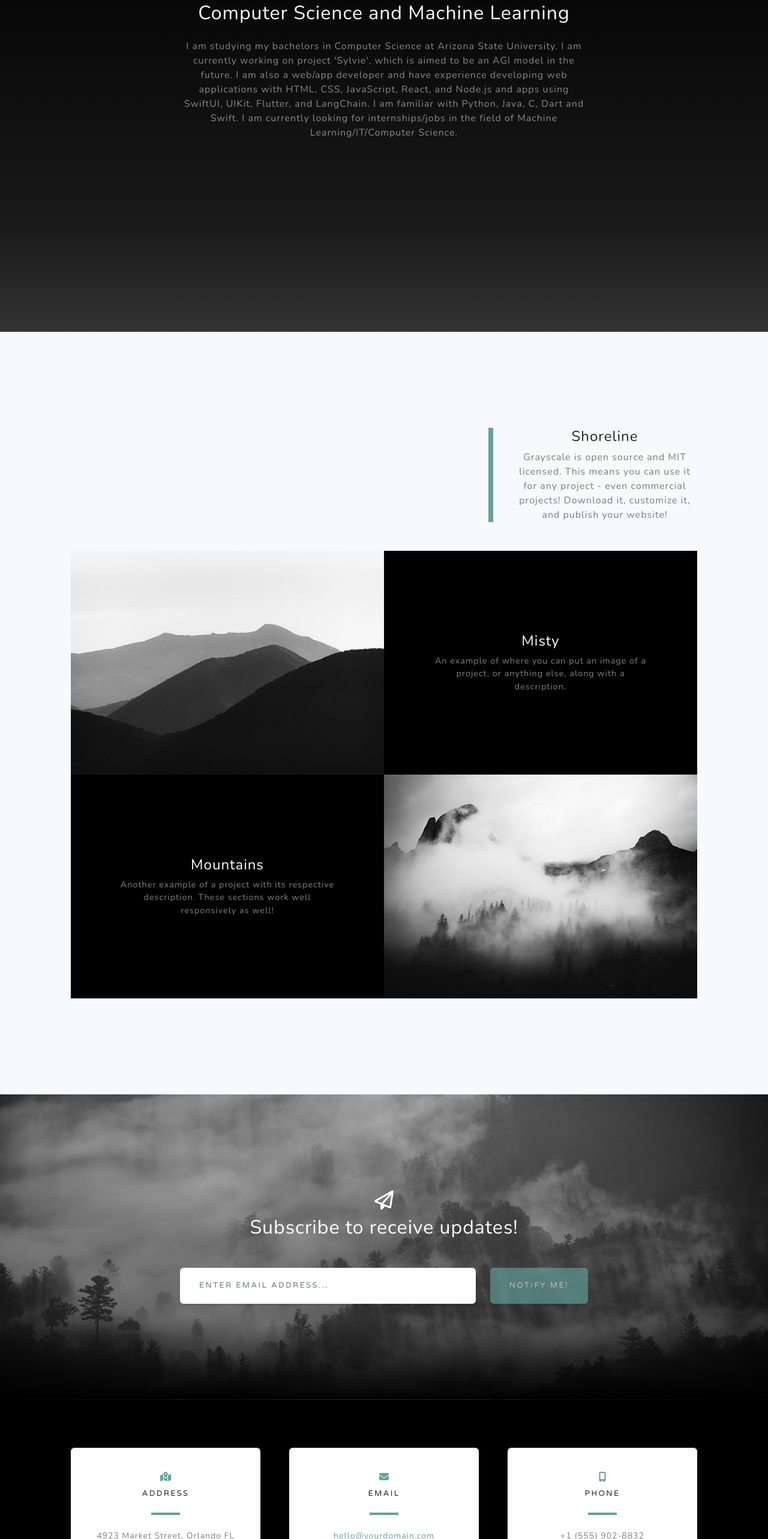
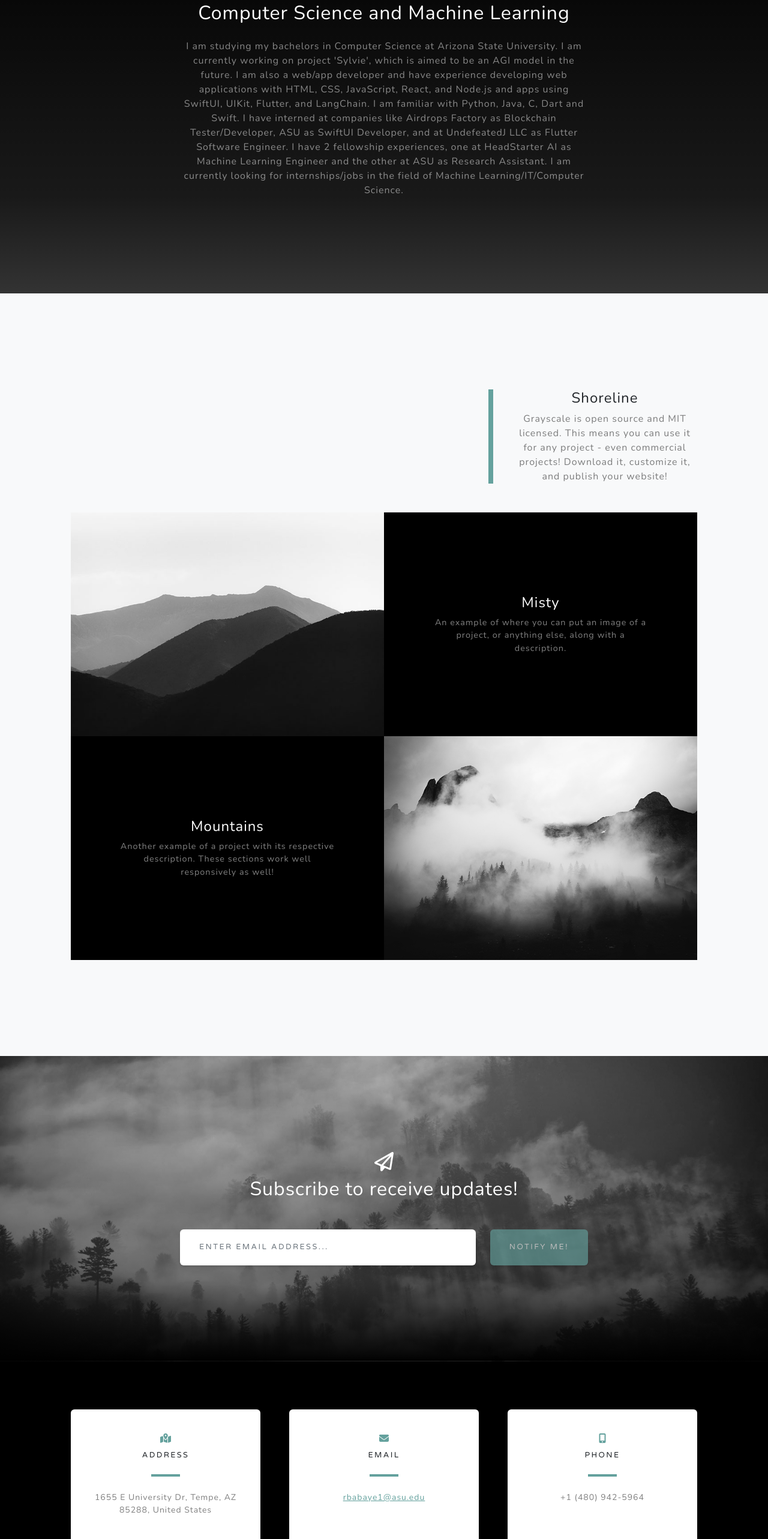
Before and after one commit to alexandsomeadventures/Merch_store, a plain HTML site: page index.html in a window 1280 px wide. Shown: the part 957-3522 px from the top of the page at 60% size. Drawn offline with nearby package versions, Linux system fonts and the light colour scheme; grey boxes are pictures that could not be loaded.

Commit message:
added some more content and date func

```diff
--- a/index.html
+++ b/index.html
@@ -61,6 +61,8 @@
                             I am currently working on project 'Sylvie', which is aimed to be an AGI model in the future.
                             I am also a web/app developer and have experience developing web applications with HTML, CSS, JavaScript, React, and Node.js and apps using SwiftUI, UIKit, Flutter, and LangChain.
                             I am familiar with Python, Java, C, Dart and Swift.
+                            I have interned at companies like Airdrops Factory as Blockchain Tester/Developer, ASU as SwiftUI Developer, and at UndefeatedJ LLC as Flutter Software Engineer.
+                            I have 2 fellowship experiences, one at HeadStarter AI as Machine Learning Engineer and the other at ASU as Research Assistant.
                             I am currently looking for internships/jobs in the field of Machine Learning/IT/Computer Science.
                         </p>
                     </div>
@@ -73,7 +75,7 @@
                 <!-- Featured Project Row-->
                 <div class="row gx-0 mb-4 mb-lg-5 align-items-center">
                     <div class="col-xl-8 col-lg-7">
-                        <video class="img-fluid mb-3 mb-lg-0" src="https://dl.dropboxusercontent.com/scl/fi/yaj28qacp9ce189q7fekc/background_video.mp4?rlkey=cpnwotlya7wdixsceca9w9orx&dl=1" autoplay>
+                        <video class="img-fluid mb-3 mb-lg-0" src="https://dl.dropboxusercontent.com/scl/fi/yaj28qacp9ce189q7fekc/background_video.mp4?rlkey=cpnwotlya7wdixsceca9w9orx&dl=1" autoplay >
 
                         </video>
                     </div>
@@ -168,7 +170,7 @@
                                 <i class="fas fa-map-marked-alt text-primary mb-2"></i>
                                 <h4 class="text-uppercase m-0">Address</h4>
                                 <hr class="my-4 mx-auto" />
-                                <div class="small text-black-50">4923 Market Street, Orlando FL</div>
+                                <div class="small text-black-50">1655 E University Dr, Tempe, AZ 85288, United States</div>
                             </div>
                         </div>
                     </div>
@@ -178,7 +180,7 @@
                                 <i class="fas fa-envelope text-primary mb-2"></i>
                                 <h4 class="text-uppercase m-0">Email</h4>
                                 <hr class="my-4 mx-auto" />
-                                <div class="small text-black-50"><a href="#!">hello@yourdomain.com</a></div>
+                                <div class="small text-black-50"><a href="mailto: rbabaye1@asu.edu">rbabaye1@asu.edu</a></div>
                             </div>
                         </div>
                     </div>
@@ -188,7 +190,7 @@
                                 <i class="fas fa-mobile-alt text-primary mb-2"></i>
                                 <h4 class="text-uppercase m-0">Phone</h4>
                                 <hr class="my-4 mx-auto" />
-                                <div class="small text-black-50">+1 (555) 902-8832</div>
+                                <div class="small text-black-50">+1 (480) 942-5964</div>
                             </div>
                         </div>
                     </div>
@@ -201,7 +203,7 @@
             </div>
         </section>
         <!-- Footer-->
-        <footer class="footer bg-black small text-center text-white-50"><div class="container px-4 px-lg-5">Copyright &copy; Your Website 2023</div></footer>
+        <footer class="footer bg-black small text-center text-white-50"><div class="container px-4 px-lg-5">Copyright &copy; Alex Daniels <span id="current-year"></span>. All rights reserved.</div></footer>
         <!-- Bootstrap core JS-->
         <script src="https://cdn.jsdelivr.net/npm/bootstrap@5.2.3/dist/js/bootstrap.bundle.min.js"></script>
         <!-- Core theme JS-->
--- a/js/scripts.js
+++ b/js/scripts.js
@@ -1,13 +1,16 @@
 window.addEventListener('DOMContentLoaded', event => {
+
+    const d = new Date();
+    let year = d.getFullYear();
+    document.getElementById("current-year").innerHTML = year;
 
     var typed = new Typed(".auto-type",
         {strings: ["Alex Daniels","AGI", "Sylvie"],
          typeSpeed: 200,
          backSpeed: 200,
          loop: true
+    });
 
-
-    });
     // Navbar shrink function
     var navbarShrink = function () {
         const navbarCollapsible = document.body.querySelector('#mainNav');
```
Also changed, not shown: css/styles.css.
